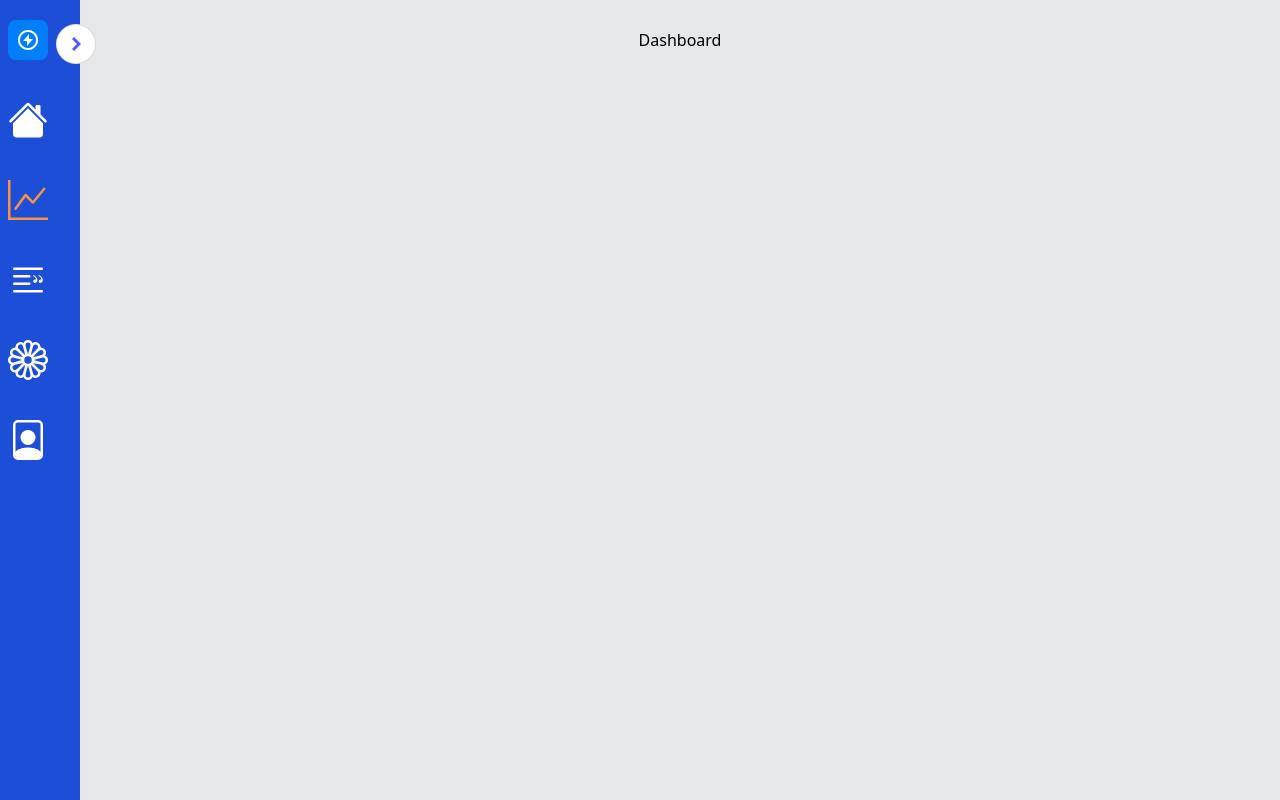
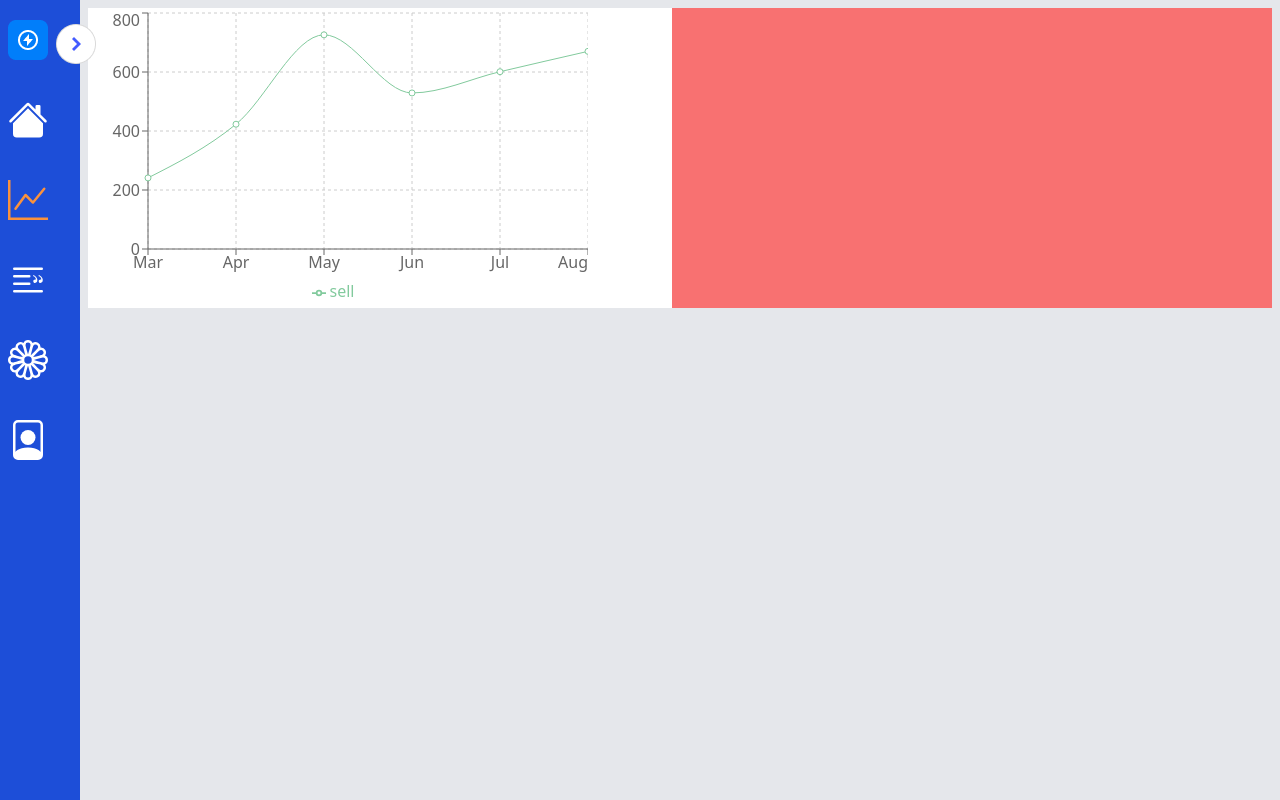
Before and after one commit to aytullahdev/petaverse, a React (Create React App) app: page /dashboard in a window 1280 px wide. Built offline with nearby package versions, Linux system fonts and the light colour scheme.

Commit message:
readme file change

```diff
--- a/package.json
+++ b/package.json
@@ -13,6 +13,7 @@
     "react-dom": "^18.0.0",
     "react-router-dom": "^6.3.0",
     "react-scripts": "5.0.0",
+    "recharts": "^2.1.9",
     "web-vitals": "^2.1.4"
   },
   "scripts": {
--- a/src/App.js
+++ b/src/App.js
@@ -8,7 +8,7 @@ function App() {
   return (
     <div className="App flex">
     <Header/>
-    <div className='p-7 w-full h-screen bg-gray-200'>
+    <div className='p-2 w-full overflow-y-hidden h-screen bg-gray-200'>
     <Routes>
       <Route path='/' element={<Home/>}/>
       <Route path='/dashboard' element={<Dashboard/>}/>
--- a/src/Components/Dashboard/Dashboard.js
+++ b/src/Components/Dashboard/Dashboard.js
@@ -1,10 +1,72 @@
 import React from 'react';
+import { LineChart, Line, XAxis, YAxis, CartesianGrid, Tooltip, Legend, ResponsiveContainer } from 'recharts';
 
 const Dashboard = () => {
+   const  data=[
+        {
+            "month": "Mar",
+            "investment": 100000,
+            "sell": 241,
+            "revenue": 10401
+        },
+        {
+            "month": "Apr",
+            "investment": 200000,
+            "sell": 423,
+            "revenue": 24500
+        },
+        {
+            "month": "May",
+            "investment": 500000,
+            "sell": 726,
+            "revenue": 67010
+        },
+        {
+            "month": "Jun",
+            "investment": 500000,
+            "sell": 529,
+            "revenue": 40405
+        },
+        {
+            "month": "Jul",
+            "investment": 600000,
+            "sell": 601,
+            "revenue": 50900
+        },
+        {
+            "month": "Aug",
+            "investment": 700000,
+            "sell": 670,
+            "revenue": 61000
+        }
+    ]
     return (
-        <div>
-            Dashboard
-        </div>
+       <div className='grid grid-cols-1 md:grid-cols-2 gap-4 bg-red-400'>
+         <div className=' bg-white'>
+
+        <LineChart
+          width={500}
+          height={300}
+          data={data}
+          margin={{
+            top: 5,
+            bottom: 5,
+          }}
+        >
+          <CartesianGrid strokeDasharray="3 3" />
+          <XAxis dataKey="month" />
+          <YAxis />
+          <Tooltip />
+          <Legend />
+          <Line type="monotone" dataKey="sell" stroke="#82ca9d" />
+        </LineChart>
+
+         </div>
+         <div>
+
+         </div>
+
+       </div>
     );
 };
 
```
Also changed, not shown: 2 other files (tests, documents, lock files or other folders).
